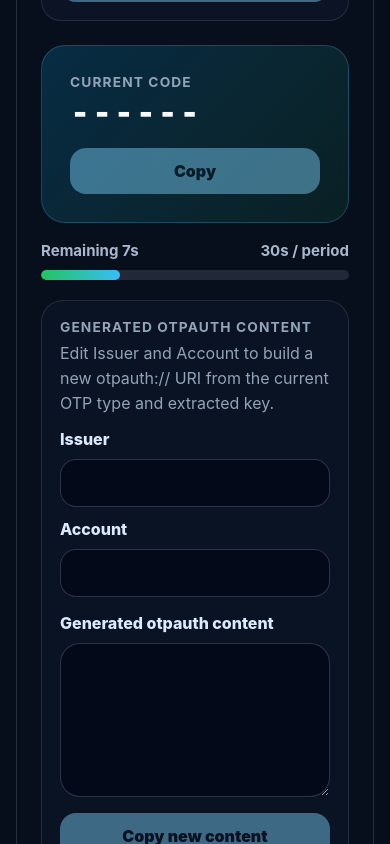
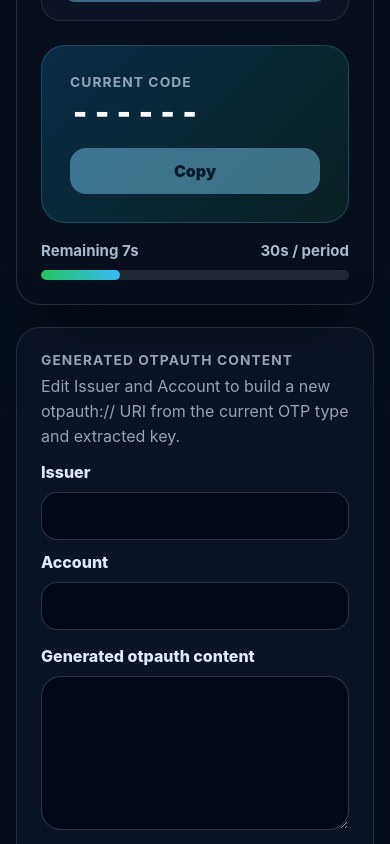
Before and after one commit to manhavn/otp2faweb, a Svelte app: page / in a window 390 px wide. Shown: the part 1582-2426 px from the top of the page. Built offline with nearby package versions, Linux system fonts and the light colour scheme.

Commit message:
Separate otpauth builder card

```diff
--- a/src/App.svelte
+++ b/src/App.svelte
@@ -869,7 +869,9 @@
         </div>
       {/if}
 
-      <div class="otpauth-builder">
+    </section>
+
+    <section class="otpauth-builder">
       <div class="section-heading compact">
         <div>
           <span class="muted">{t.generatedOtpAuth}</span>
@@ -898,7 +900,6 @@
         <button type="button" onclick={downloadGeneratedOtpAuthText} disabled={!generatedOtpAuthContent}>{t.downloadTxt}</button>
         <button type="button" onclick={downloadGeneratedOtpAuthQrSvg} disabled={!generatedOtpAuthContent}>{t.downloadQrSvg}</button>
         <button type="button" onclick={downloadGeneratedOtpAuthQrPng} disabled={!generatedOtpAuthContent}>{t.downloadQrPng}</button>
-        </div>
       </div>
     </section>
 
--- a/src/app.css
+++ b/src/app.css
@@ -234,6 +234,7 @@ h1 {
 }
 
 .panel,
+.otpauth-builder,
 .file-card {
   border: 1px solid rgba(148, 163, 184, 0.22);
   border-radius: 30px;
@@ -606,10 +607,7 @@ button:disabled {
 }
 
 .otpauth-builder {
-  margin: 20px 0 0;
   border: 1px solid rgba(148, 163, 184, 0.18);
-  border-radius: 22px;
-  padding: 18px;
   background: rgba(15, 23, 42, 0.58);
 }
 
@@ -785,6 +783,7 @@ textarea.otpauth-preview {
   .hero-card,
   .qr-card,
   .panel,
+  .otpauth-builder,
   .file-card {
     padding: 28px;
   }
@@ -804,6 +803,7 @@ textarea.otpauth-preview {
   .hero-card,
   .qr-card,
   .panel,
+  .otpauth-builder,
   .file-card {
     border-radius: 24px;
     padding: 24px;
```
Lines whose indentation alone changed are shown as unchanged.
